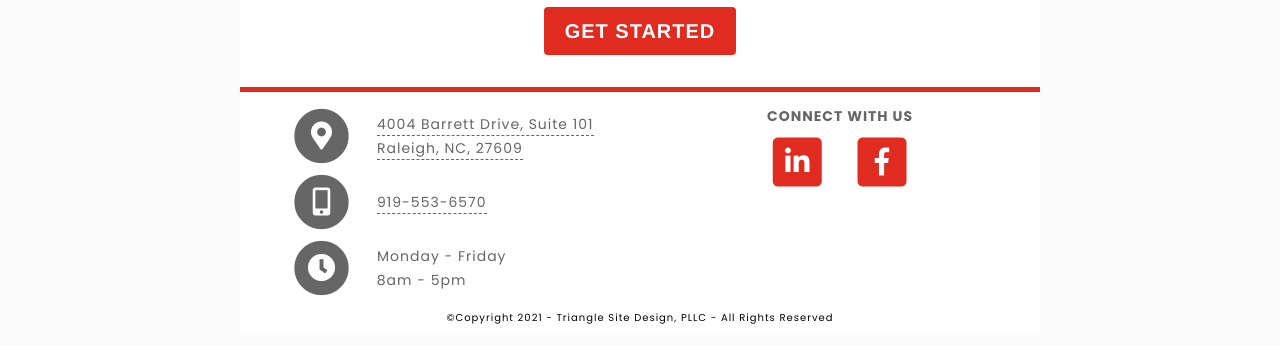
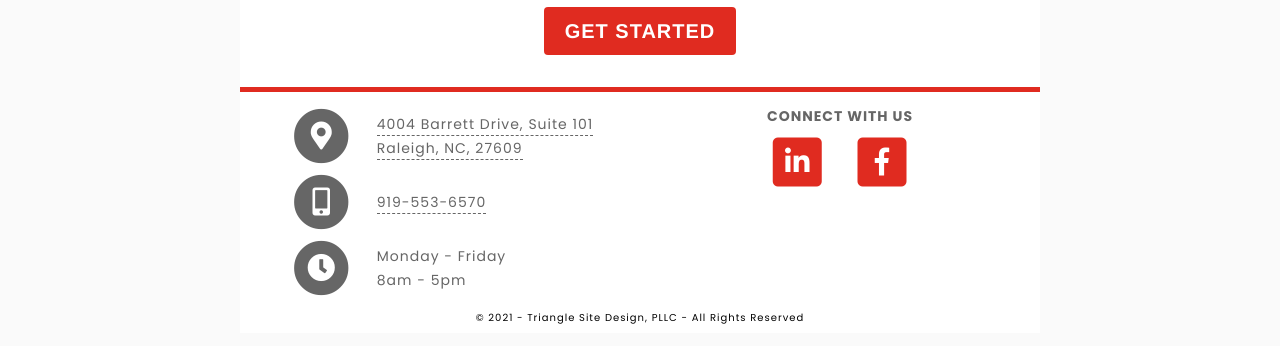
Before and after one commit to rossgodwin/trianglesitedesign.com, a Jekyll site: the page built from index.html, in a window 1280 px wide and 900 px high, scrolled down 4090 px. Shown: the part 551-897 px from the top of the window. Built offline with Jekyll 4.4.1, drawn with Linux system fonts in a browser that asks for light colours; nearby versions of some CDN libraries; some web fonts are replaced; some of the changed lines change nothing that is shown.

Commit message:
Added page seo data, set copyright year from javascript function

```diff
--- a/_config.yml
+++ b/_config.yml
@@ -1,11 +1,11 @@
 # Site wide configuration
 destination: docs
 
-url: ""
+url: "https://trianglesitedesign.com"
 baseurl: ""
-
-title: Triangle Site Design
-description: Civil Consulting and Engineering Firm
+locale: en
+title: Civil Engineering Services, Raleigh NC | Triangle Site Design
+description: A civil consulting and engineering firm that specializes in land planning and land development design in North Carolina, South Carolina and Virginia.
 location: Raleigh, NC
 
 # Analytics
--- a/_includes/body-footer-scripts.html
+++ b/_includes/body-footer-scripts.html
@@ -12,6 +12,8 @@
 		$(".tsd-page-header-menu-toggler").click(function(e) {
 			$(".tsd-page-header-navigation").toggleClass("active");
 		});
+
+		$("#year").html(new Date().getFullYear());
 
 		$("#tsd-services-more-services-toggle-button").click(function(e) {
 			var el = $(this);
--- /dev/null
+++ b/_includes/head-seo.html
@@ -0,0 +1,21 @@
+{% assign _url = page.url | prepend: site.url | replace:'index.html','' %}
+
+{% include helpers/get-page-title.html page=page %}
+{% assign _title = site.title %}
+{% if __return %}
+	{% assign _title = __return | prepend: ' - ' | prepend: site.title %}
+{% endif %}
+
+{% include helpers/get-page-description.html page=page %}
+{% assign _description = __return %}
+
+<link rel="canonical" href="{{ _url }}">
+
+<title>{{ _title }}</title>
+<meta name="description" content="{{ _description }}" />
+
+<meta property="og:title" content="{{ _title }}" />
+<meta property="og:description" content="{{ _description }}" />
+<meta property="og:type" content="website" />
+<meta property="og:url" content="{{ _url }}" />
+<meta property="og:site_name" content="{{ site.tsd.name }}" />
--- a/_includes/head.html
+++ b/_includes/head.html
@@ -2,6 +2,8 @@
 <meta content='text/html; charset=utf-8' http-equiv='Content-Type'>
 <meta http-equiv='X-UA-Compatible' content='IE=edge'>
 <meta name='viewport' content='width=device-width, initial-scale=1.0, maximum-scale=1.0'>
+
+{% include head-seo.html %}
 {% include head-favicon.html %}
 {% include head-css.html %}
 {% include head-scripts.html %}
--- /dev/null
+++ b/_includes/helpers/get-page-description.html
@@ -0,0 +1 @@
+{% assign __return = site.description %}
--- /dev/null
+++ b/_includes/helpers/get-page-title.html
@@ -0,0 +1 @@
+{% assign __return = include.page.title | default: layout.title %}
--- a/_includes/page-footer.html
+++ b/_includes/page-footer.html
@@ -56,7 +56,7 @@
 			</div>
 
 			<div class="tsd-page-footer-legal">
-				&copy;Copyright {{ "now" | date: "%Y" }} - {{ site.tsd.legal_name }} - All Rights Reserved
+				&copy; <span id="year"></span> - {{ site.tsd.legal_name }} - All Rights Reserved
 			</div>
 		</div>
 	</div>
--- a/_includes/snippets/home/home-header.html
+++ b/_includes/snippets/home/home-header.html
@@ -2,7 +2,7 @@
 	{{ site.tsd.name }}
 {% endcapture %}
 {% capture _slogan %}
-	{{ site.description }}
+	Civil Consulting and Engineering Firm
 {% endcapture %}
 {% capture _description %}
 	A seasoned civil consulting and engineering firm that specializes in
--- a/_layouts/default.html
+++ b/_layouts/default.html
@@ -3,7 +3,7 @@
 ---
 
 <!DOCTYPE html>
-<html>
+<html lang="{{ site.locale }}">
 	<head>
 		{% include head.html %}
 	</head>
```
